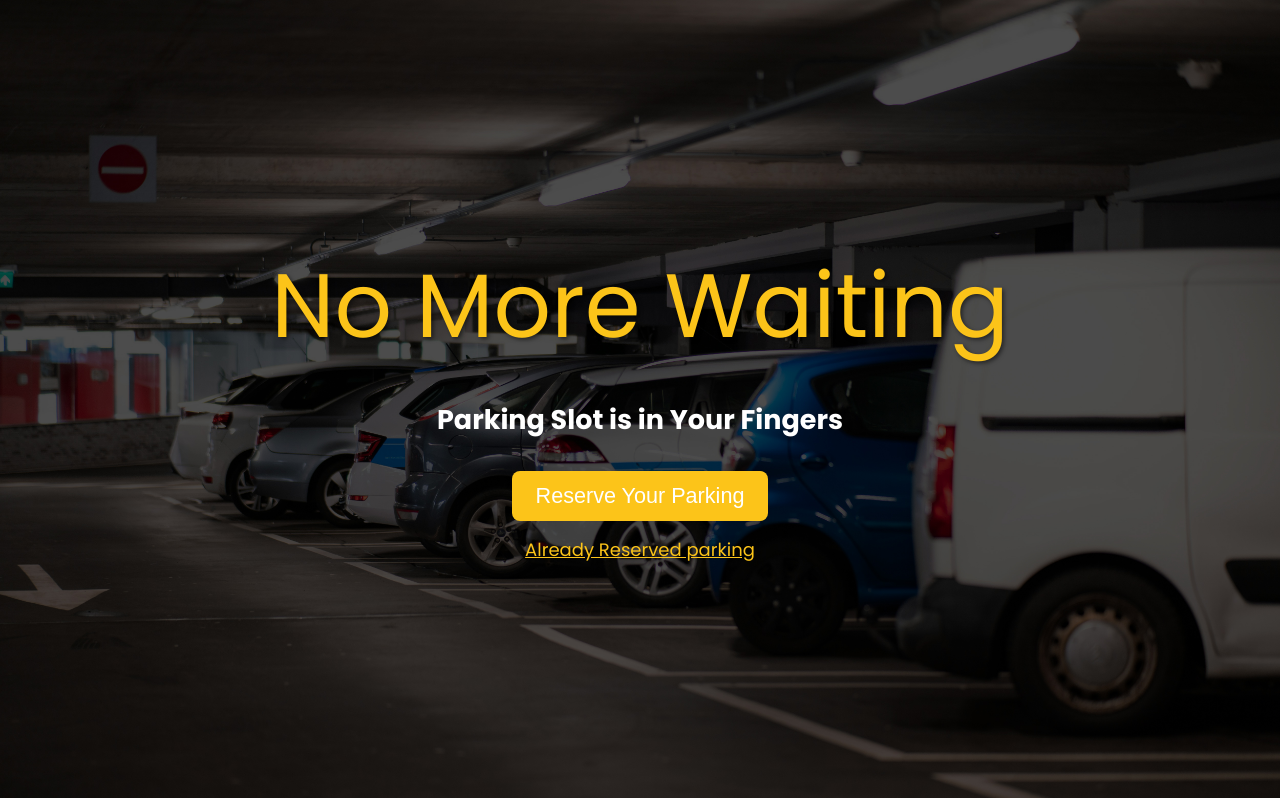
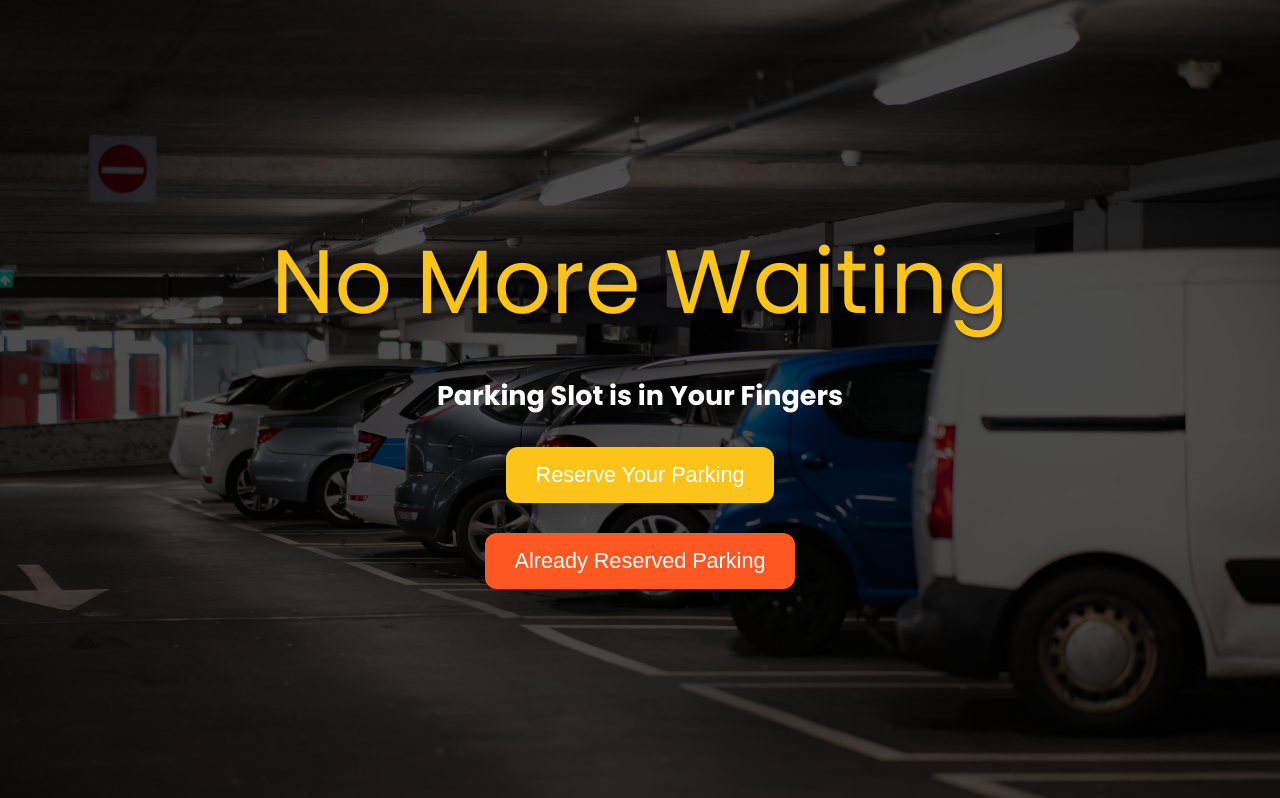
Before and after one commit to Nadun24617/Parking-Reservation-Application, a PHP site: page / in a window 1280 px wide. Shown: the part 127-925 px from the top of the page. Run offline with PHP 8.4, Linux system fonts and the light colour scheme; some web fonts are replaced.

Commit message:
style: Update button styles for homepage
Refactor the button styles on the homepage to improve the visual appeal and user experience. Increase the padding and border radius of the buttons for a more modern look. Add a subtle box shadow and transition effect on hover to provide visual feedback to users. Also, introduce a secondary button style with a different background color for additional options. This change enhances the overall aesthetics and usability of the application.

```diff
--- a/Parking Management Application/index.php
+++ b/Parking Management Application/index.php
@@ -82,20 +82,31 @@
             color: #fff;
         }
 
-        #btn-reserve {
+        .btn {
             margin-top: 30px;
-            padding: 12px 24px;
+            padding: 15px 30px;
             background-color: #FCC419;
             color: #fff;
             border: none;
-            border-radius: 8px;
+            border-radius: 12px;
             font-size: 1.2rem;
             cursor: pointer;
-            transition: background-color 0.3s ease;
+            transition: background-color 0.3s ease, transform 0.3s ease, box-shadow 0.3s ease;
+            box-shadow: 0 8px 15px rgba(0, 0, 0, 0.1);
         }
 
-        #btn-reserve:hover {
+        .btn:hover {
             background-color: #e0ac22;
+            transform: translateY(-3px);
+            box-shadow: 0 12px 20px rgba(0, 0, 0, 0.2);
+        }
+
+        .btn-secondary {
+            background-color: #ff5722;
+        }
+
+        .btn-secondary:hover {
+            background-color: #e64a19;
         }
 
         p.section-intro {
@@ -214,8 +225,8 @@
     <section id="home">
         <p class="heading">No More Waiting</p>
         <h1 class="sub">Parking Slot is in Your Fingers</h1>
-        <button id="btn-reserve" onclick="window.location.href='reserve.php';">Reserve Your Parking</button>
-        <a href="" style="color: #FCC419; margin-top: 15px; display: inline-block;">Already Reserved parking</a>
+        <button class="btn" onclick="window.location.href='reserve.php';">Reserve Your Parking</button>
+        <button class="btn btn-secondary" onclick="window.location.href='already_reserved.php';">Already Reserved Parking</button>
     </section>
 
     <section id="services" class="fade-in">
```
